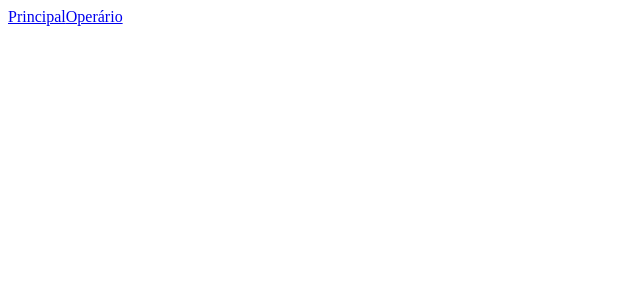
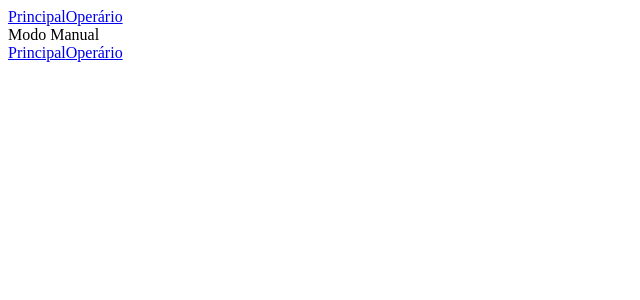
Before and after one commit to guilhermerodrigues680/digital-led-sign-js, a Vue app: page / in a window 1280 px wide. Shown: the top 300 px of the page, without its empty margins (0-640 px from the left). Built offline with nearby package versions, Linux system fonts and the light colour scheme.

Commit message:
Renomeado views atuais para manual

```diff
--- a/src/views/Home.vue
+++ b/src/views/Home.vue
@@ -1,7 +1,14 @@
 <template>
   <div class="home">
-    <router-link to="/parent">Principal</router-link>
-    <router-link to="/worker">Operário</router-link>
+    <div>
+      <router-link to="/parent">Principal</router-link>
+      <router-link to="/worker">Operário</router-link>
+    </div>
+    Modo Manual
+    <div>
+      <router-link to="/manual/parent">Principal</router-link>
+      <router-link to="/manual/worker">Operário</router-link>
+    </div>
   </div>
 </template>
 
```
Also changed, not shown: src/router/index.js (+4 -4 lines), src/views/ManualParentView.vue (renamed from src/views/ParentView.vue), src/views/ManualWorkerView.vue (renamed from src/views/WorkerView.vue).
